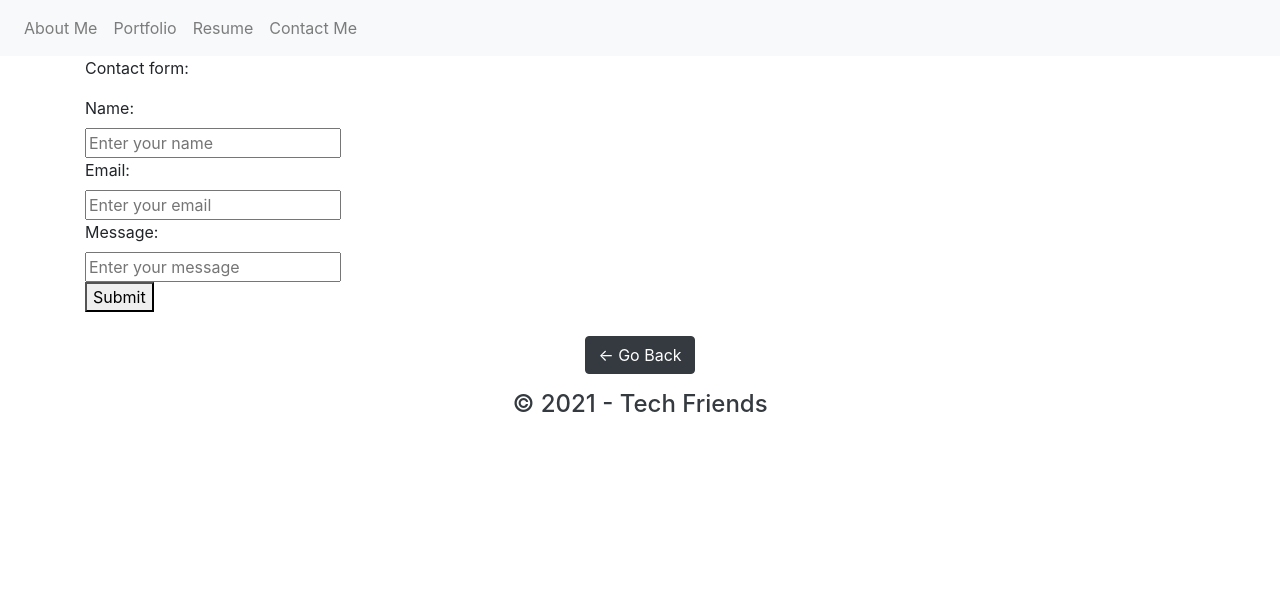
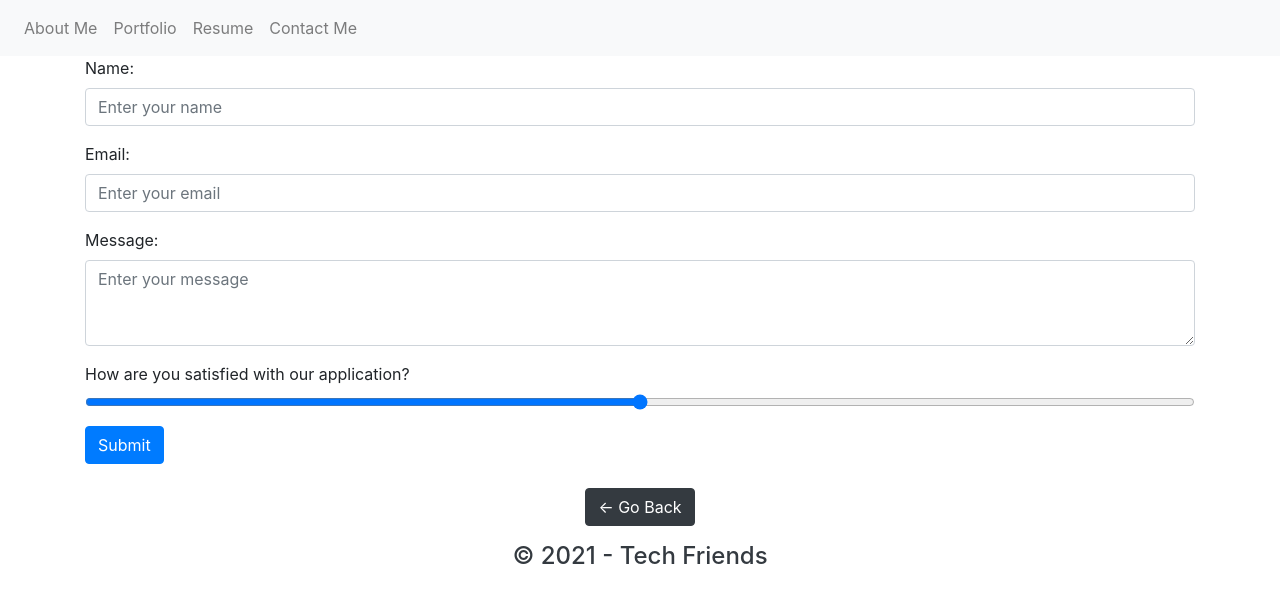
Before and after one commit to dmitrybalduev/react-portfolio, a React (Create React App) app: page /contact in a window 1280 px wide. Shown: the top 602 px of the page. Built offline with nearby package versions, Linux system fonts and the light colour scheme.

Commit message:
added bootstrap form

```diff
--- a/src/components/contactform.js
+++ b/src/components/contactform.js
@@ -1,4 +1,5 @@
 import React from 'react';
+import {Form, Button} from 'react-bootstrap'
 
 
 function Contact(){
@@ -9,23 +10,27 @@
 
     return (
         <div>
-            <p>Contact form:</p>
-
-            <form>
-                <label>Name: </label>
-                <br></br>
-                <input id='nameInput' placeholder='Enter your name'></input>
-                <br></br>
-                <label>Email: </label>
-                <br></br>
-                <input id='emailInput' placeholder='Enter your email'></input>
-                <br></br>
-                <label>Message: </label>
-                <br></br>
-                <input id='messageInput' placeholder='Enter your message'></input>
-                <br></br>
-                <button id='contactSubmitButton' type="button"  onClick={renderSubmit} >Submit</button>
-            </form>
+            <Form>
+                <Form.Group controlId="formBasicPassword">
+                    <Form.Label>Name:</Form.Label>
+                    <Form.Control id='nameInput' type="text" placeholder="Enter your name" />
+                </Form.Group>
+                <Form.Group controlId="formBasicEmail">
+                    <Form.Label>Email:</Form.Label>
+                    <Form.Control type="email" placeholder="Enter your email" />
+                </Form.Group>
+                <Form.Group controlId="exampleForm.ControlTextarea1">
+                    <Form.Label>Message:</Form.Label>
+                    <Form.Control placeholder='Enter your message' as="textarea" rows={3} />
+                </Form.Group>
+                <Form.Group controlId="formBasicRange">
+                    <Form.Label>How are you satisfied with our application?</Form.Label>
+                    <Form.Control type="range" />
+                </Form.Group>
+                <Button variant="primary" type="submit">
+                    Submit
+                </Button>
+            </Form>
         </div>
     )
 }
```
Also changed, not shown: 2 other files (tests, documents, lock files or other folders).
